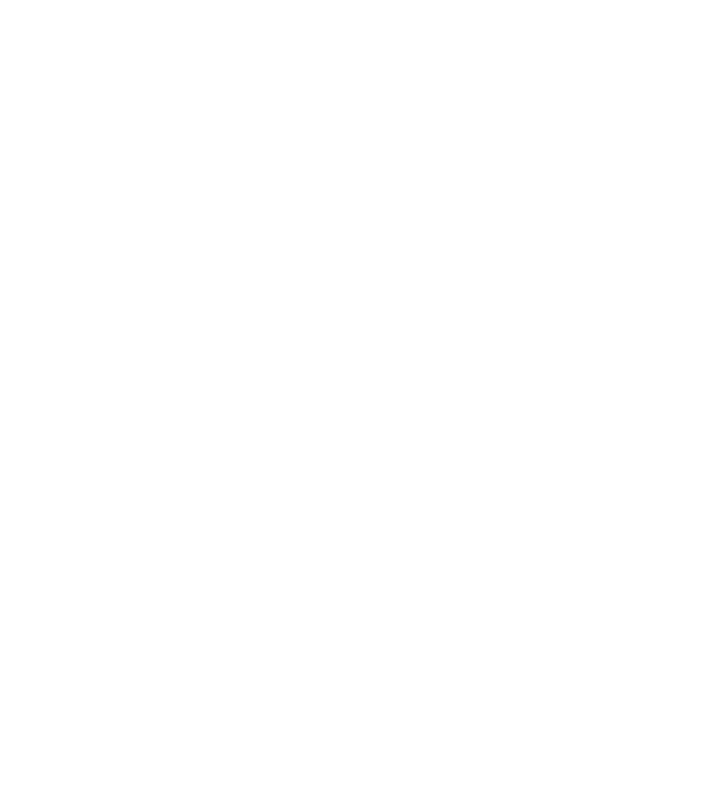
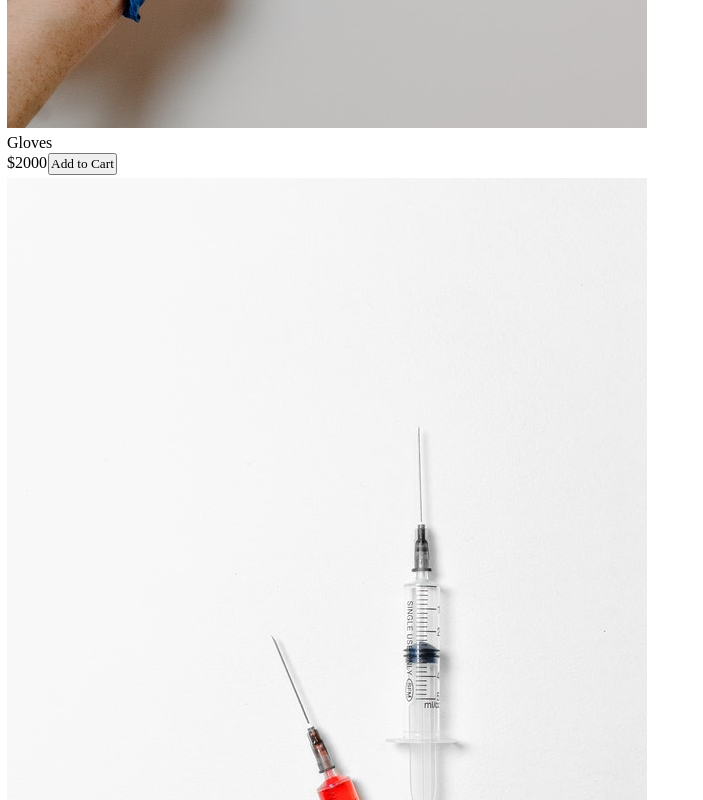
Before and after one commit to Prodito/GEM-SALUD-REACT, a React (Create React App) app in the folder gem-salud-store/: page / in a window 1280 px wide. Shown: the part 880-1680 px from the top of the page, without its empty margins (0-703 px from the left). Before the commit the page ends 800 px from the top, so only its background shows below. Built offline with nearby package versions, Linux system fonts and the light colour scheme.

Commit message:
Add Item Product to landing

```diff
--- a/gem-salud-store/src/App.js
+++ b/gem-salud-store/src/App.js
@@ -8,7 +8,7 @@
   return (
     <div className="App">
      <NavBar/>
-
+    <ItemListContainer section="Offers"/>
     </div>
   );
 }
--- a/gem-salud-store/src/components/ItemProduct/ItemProduct.js
+++ b/gem-salud-store/src/components/ItemProduct/ItemProduct.js
@@ -5,6 +5,7 @@
         <div className="Item-Product">
         <img className="Img-Box" src={`./assets/${img}`} alt="Producto"/>
         <p className="Product">{title}</p>
+        <span className="Price">${price}</span>
         <button> Add to Cart </button>
         </div>
 
```
